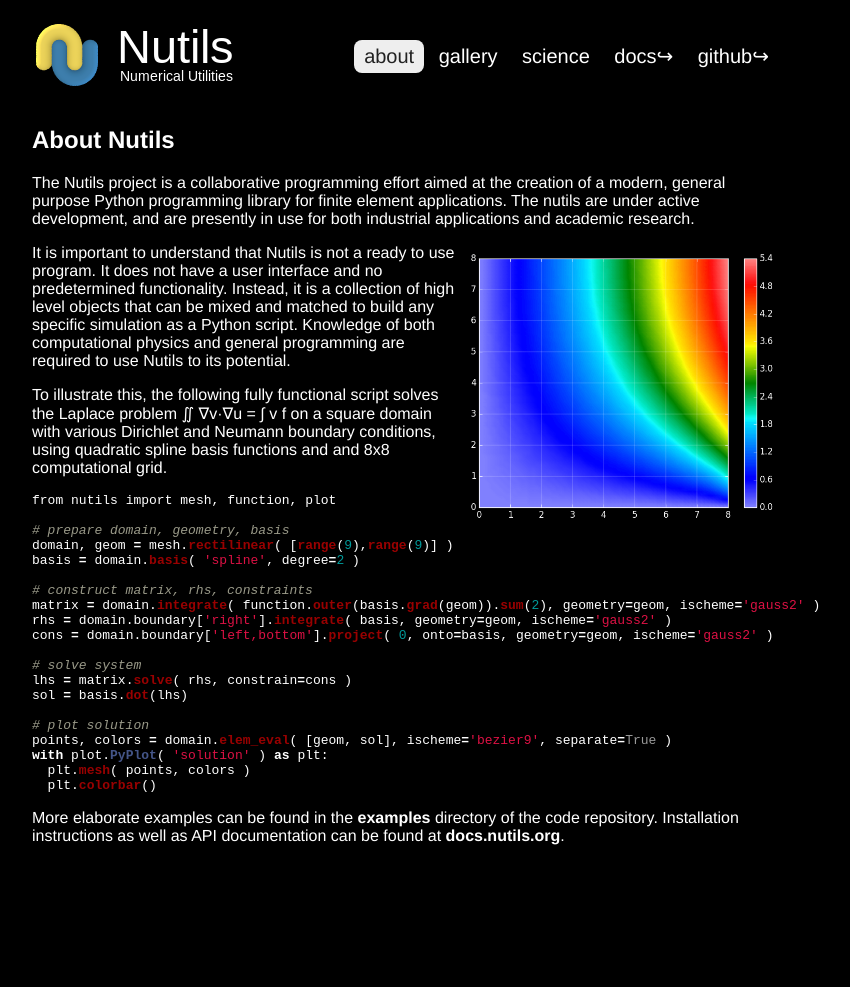
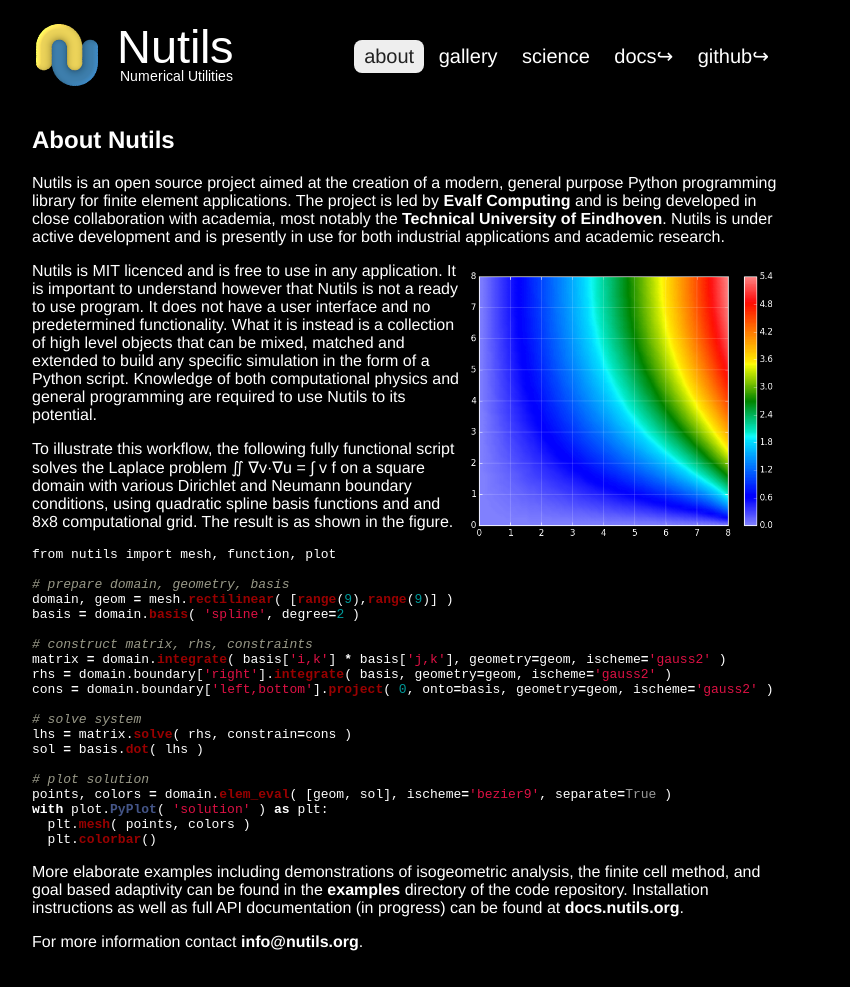
Before and after one commit to nutils/nutils.github.io, a Jekyll site: the page built from about.html, in a window 1280 px wide. Shown: the whole page, without its empty margins (233-1083 px from the left). Built offline with Jekyll 4.4.1, drawn with Linux system fonts in a browser that asks for light colours; before the commit the page ends 900 px from its top, so only the background shows below that.

Commit message:
update about

```diff
--- a/about.html
+++ b/about.html
@@ -6,25 +6,28 @@
 <div class="center">
 <h1>About Nutils</h1>
 
-<p>The Nutils project is a collaborative programming effort aimed
-at the creation of a modern, general purpose Python programming library for
-finite element applications. The nutils are under active development, and are
-presently in use for both industrial applications and academic research.</p>
+<p>Nutils is an open source project aimed at the creation of a modern, general
+purpose Python programming library for finite element applications. The project
+is led by <a href="http://evalf.com">Evalf Computing</a> and is being
+developed in close collaboration with academia, most notably the <a
+href="http://tue.nl">Technical University of Eindhoven</a>. Nutils is under
+active development and is presently in use for both industrial applications and
+academic research.</p>
 
 <img src="/images/laplace.png" width="320" style="float: right;">
 
-<p>It is important to understand that Nutils is not a ready to use program. It
-does not have a user interface and no predetermined functionality. Instead, it
-is a collection of high level objects that can be mixed and matched to build
-any specific simulation as a Python script. Knowledge of both computational
-physics and general programming are required to use Nutils to its
-potential.</p>
+<p>Nutils is MIT licenced and is free to use in any application. It is
+important to understand however that Nutils is not a ready to use program. It
+does not have a user interface and no predetermined functionality. What it is
+instead is a collection of high level objects that can be mixed, matched and
+extended to build any specific simulation in the form of a Python script.
+Knowledge of both computational physics and general programming are required to
+use Nutils to its potential.</p>
 
-<p>To illustrate this, the following fully functional script solves the Laplace
-problem ∬ ∇v·∇u = ∫ v f on a square domain with various Dirichlet and Neumann
-boundary conditions, using quadratic spline basis functions and and 8x8
-computational grid.</p>
-
+<p>To illustrate this workflow, the following fully functional script solves
+the Laplace problem ∬ ∇v·∇u = ∫ v f on a square domain with various Dirichlet
+and Neumann boundary conditions, using quadratic spline basis functions and and
+8x8 computational grid. The result is as shown in the figure.</p>
 
 {% highlight python %}
 from nutils import mesh, function, plot
@@ -34,13 +37,13 @@
 basis = domain.basis( 'spline', degree=2 )
 
 # construct matrix, rhs, constraints
-matrix = domain.integrate( function.outer(basis.grad(geom)).sum(2), geometry=geom, ischeme='gauss2' )
+matrix = domain.integrate( basis['i,k'] * basis['j,k'], geometry=geom, ischeme='gauss2' )
 rhs = domain.boundary['right'].integrate( basis, geometry=geom, ischeme='gauss2' )
 cons = domain.boundary['left,bottom'].project( 0, onto=basis, geometry=geom, ischeme='gauss2' )
 
 # solve system
 lhs = matrix.solve( rhs, constrain=cons )
-sol = basis.dot(lhs)
+sol = basis.dot( lhs )
 
 # plot solution
 points, colors = domain.elem_eval( [geom, sol], ischeme='bezier9', separate=True )
@@ -49,10 +52,13 @@
   plt.colorbar()
 {% endhighlight %}
 
-<p>More elaborate examples can be found in the <a
+<p>More elaborate examples including demonstrations of isogeometric analysis,
+the finite cell method, and goal based adaptivity can be found in the <a
 href="https://github.com/nutils/nutils/tree/master/examples">examples</a>
-directory of the code repository. Installation instructions as well as API
-documentation can be found at <a href="http://docs.nutils.org">docs.nutils.org</a>.
+directory of the code repository. Installation instructions as well as full API
+documentation (in progress) can be found at <a
+href="http://docs.nutils.org">docs.nutils.org</a>.<p>
 
+<p>For more information contact <a href="mailto:info@nutils.org">info@nutils.org</a>.</p>
 
 </div>
```
